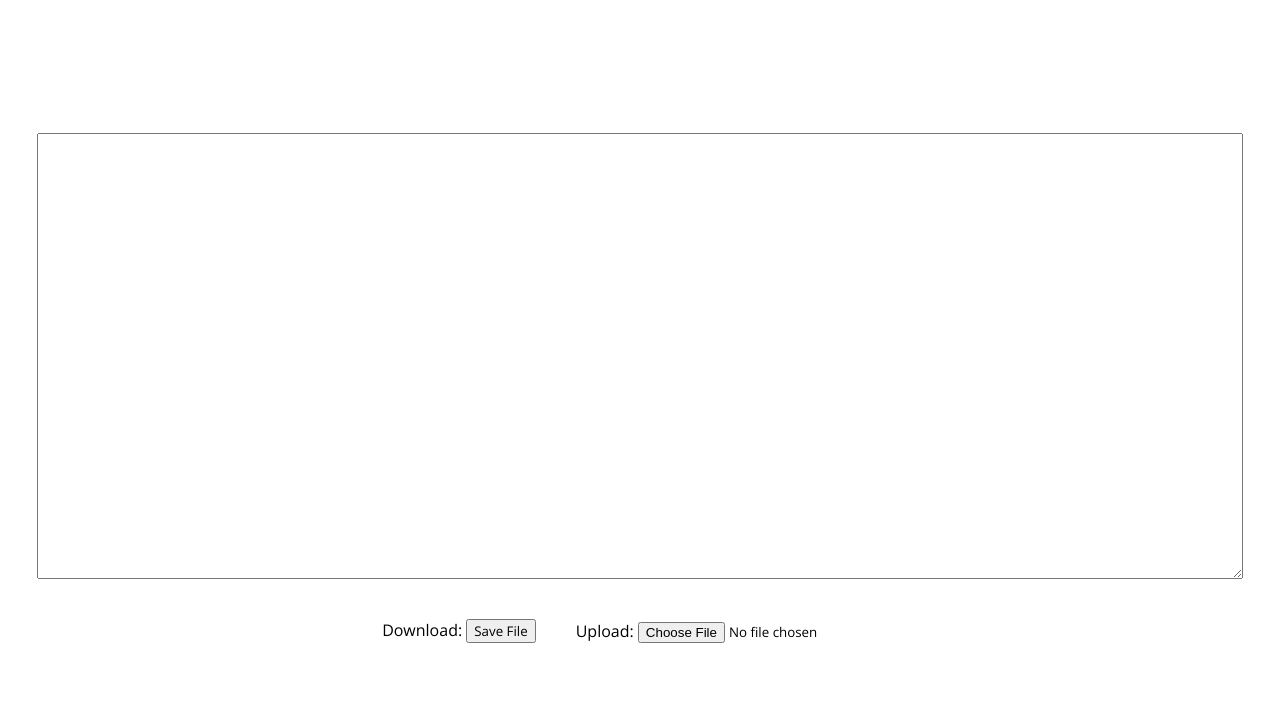
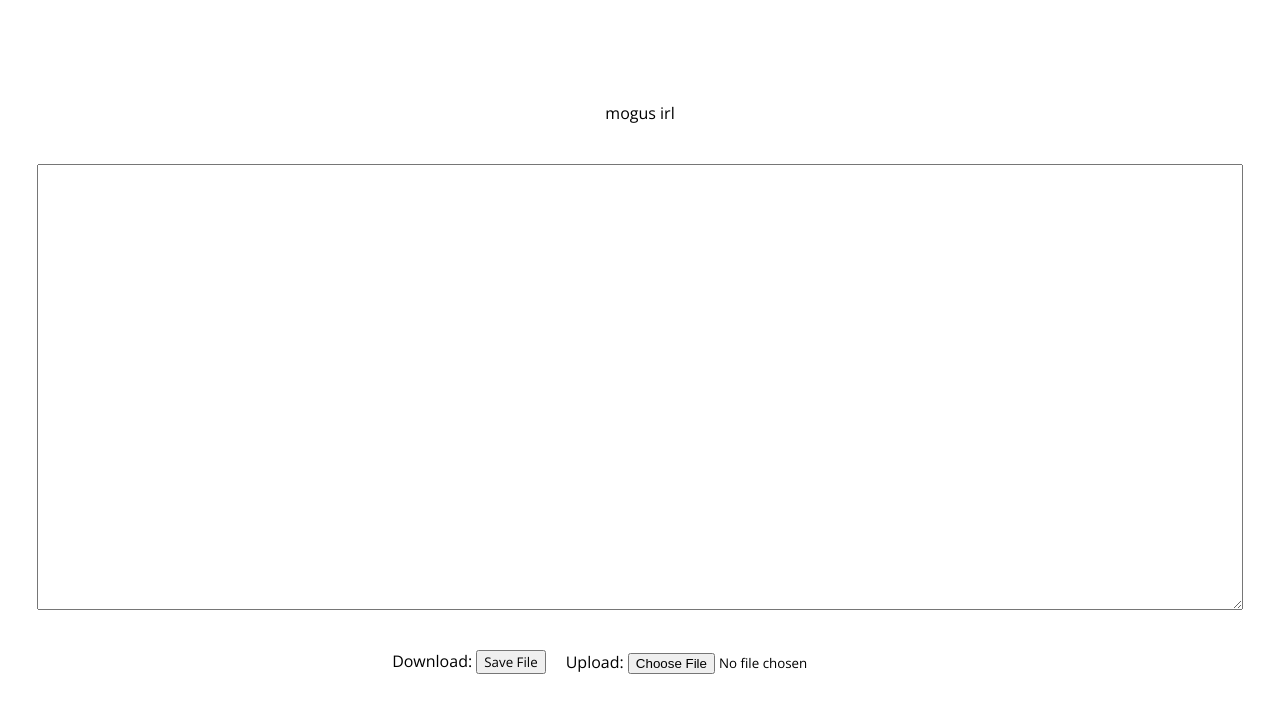
Before and after one commit to duck123acb/notes, a plain HTML site: page index.html in a window 1280 px wide. Drawn offline with nearby package versions, Linux system fonts and the light colour scheme.

Commit message:
added info

```diff
--- a/index.html
+++ b/index.html
@@ -17,13 +17,15 @@
 	<script src="script.js" defer></script>
 </head>
 <body>
+	<div id="info">
+		<div>mogus irl</div>
+	</div>
 	<textarea id="text"></textarea>
 	<div id="file-management">
 		<div>
 			<span>Download: </span>
 			<button id="download">Save File</button>
 		</div>
-		<br>
 		<div>
 			<span>Upload: </span>
 			<input type="file" id="upload" accept=".txt">
```
